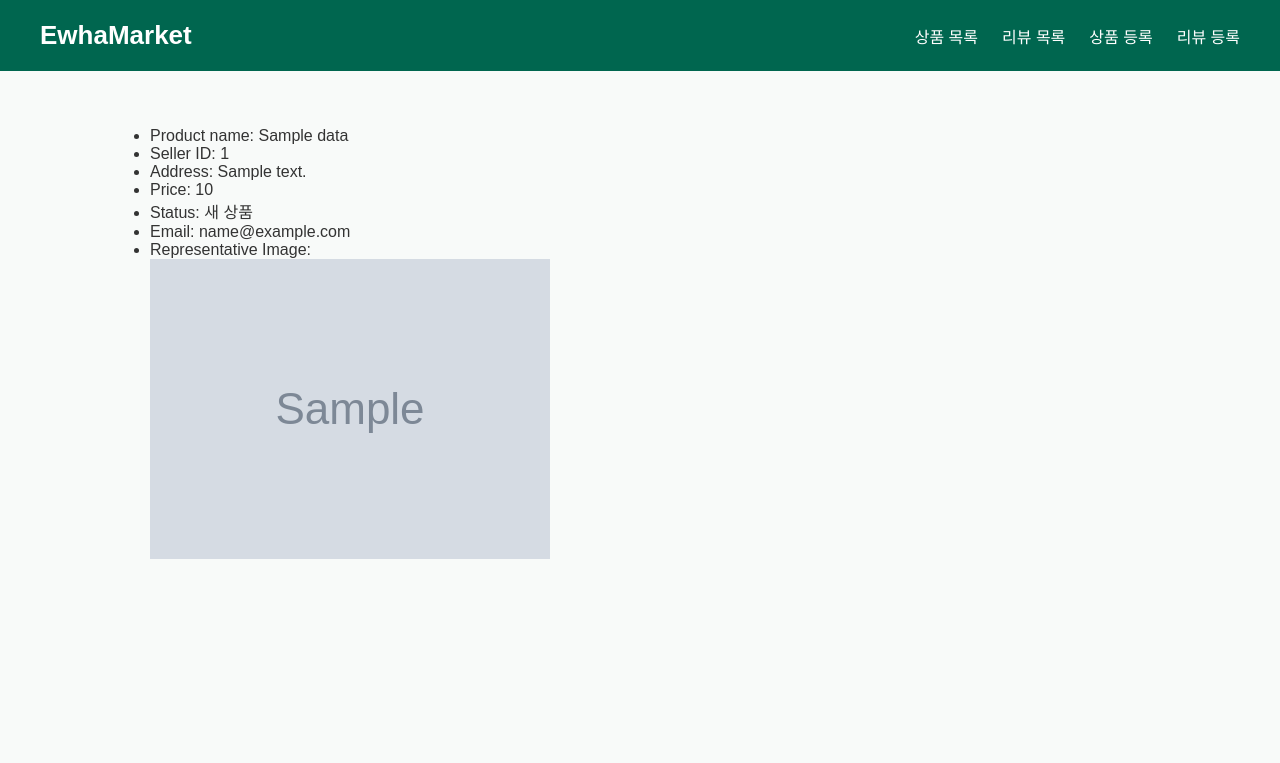
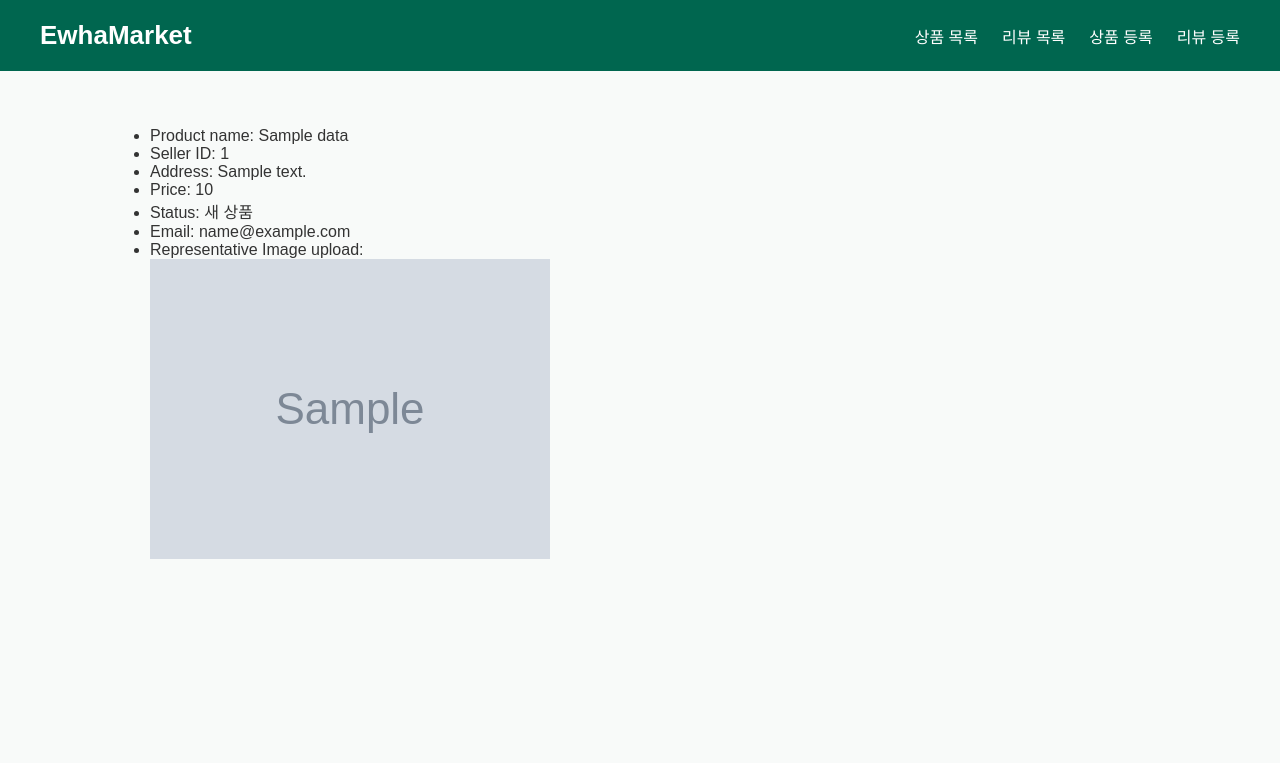
Before and after one commit to kingdain39/2026_osp_project_Osori, a Python web app: template templates/result.html in a window 1280 px wide. Shown: the top 763 px of the page. Run offline with Jinja, Linux system fonts and the light colour scheme; the template is opened without the code that fills it: most values are stand-ins (such as "Sample title", 1, 10 or a date in 2020); grey boxes marked "Sample" are stand-in pictures.

Commit message:
fix : 오류 수정

```diff
--- a/templates/result.html
+++ b/templates/result.html
@@ -11,7 +11,7 @@ content%}
   </li>
   <li>Email: {{ data.email }}</li>
   <li>
-    Representative Image: {% if img_path %} <br /><img src="{{ img_path }}" />
+    Representative Image upload: {% if img_path %} <br /><img src="{{ img_path }}" />
     {% endif %}
   </li>
 </ul>
```
